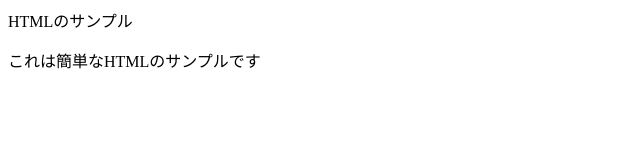
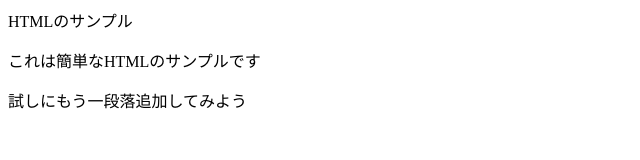
Before and after one commit to UmeharaKei/html-test, a plain HTML site: page index.html in a window 1280 px wide. Shown: the whole page, without its empty margins (0-640 px from the left). Drawn offline with Linux system fonts and the light colour scheme.

Commit message:
段落を追加

```diff
--- a/index.html
+++ b/index.html
@@ -6,5 +6,6 @@
     </head>
     <body>
         <p>これは簡単なHTMLのサンプルです</p>
+        <p>試しにもう一段落追加してみよう</p>
     </body>
 </html>
```
